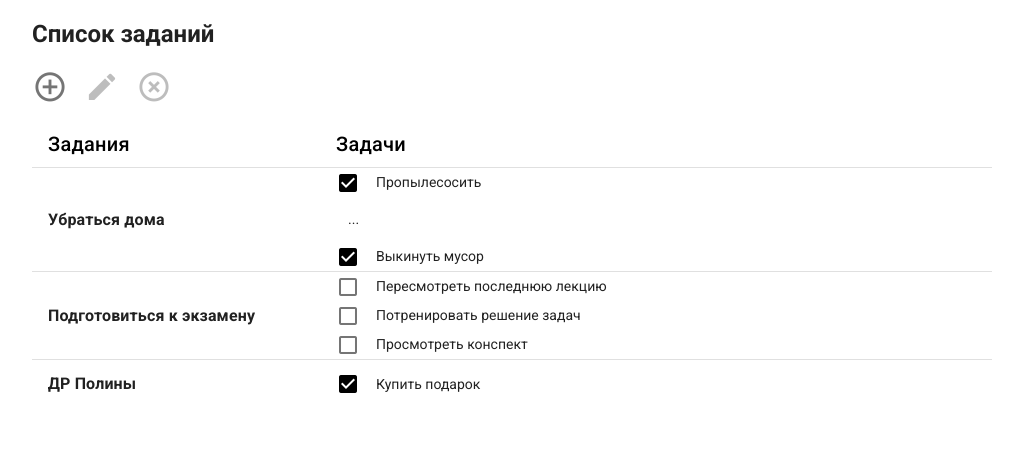
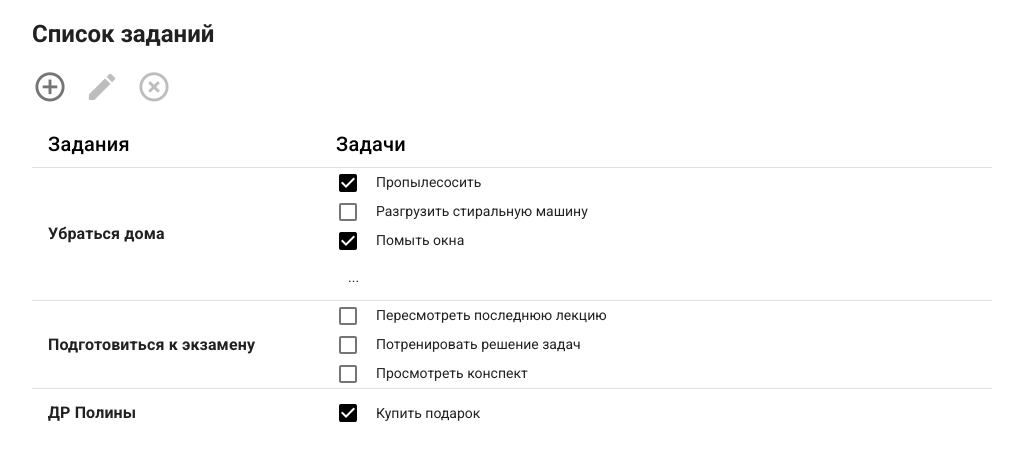
Before and after one commit to marceline223/Task-List, a Vue app: page / in a window 1280 px wide. Shown: the top 460 px of the page, without its empty margins (128-1151 px from the left). Built offline with nearby package versions, Linux system fonts and the light colour scheme.

Commit message:
Fix position of tooltip, change logic of hiding items

```diff
--- a/src/components/CurrentTaskList.vue
+++ b/src/components/CurrentTaskList.vue
@@ -21,8 +21,7 @@
             <edit-task :indexForEditing="chosenTaskIndex"
                        @closeEditDialog="showEditDialog = false"
                        @saveChanges="onClickSaveChanges(chosenTaskIndex, $event)"
-                       :key="showEditDialog"
-            ><!--!!!!!!!!!!! :key-->
+                       :key="showEditDialog">
             </edit-task>
           </v-dialog>
         </v-btn>
@@ -45,28 +44,27 @@
       <tr v-for="(task, index) in taskList"
           :key="index"
           @click="onClickTask(index)"
-          :class="rowStyle(index)"
-      >
+          :class="rowStyle(index)">
         <td class="font-weight-bold text-subtitle-1 title-column">{{ task.title }}</td>
         <!--Список задач-->
         <td class="items-column">
-          <!--Если список задач длинный, сокращаем до первого-последнего элемента-->
+          <!--Если список задач длинный, сокращаем до первых трёх элементов-->
           <div v-if="task.itemList.length > 5">
-            <!--1-й элемент-->
-            <v-container>
+            <v-container v-for="(item, item_index) in task.itemList.slice(0,3)" :key="item_index">
               <v-row>
-                <v-simple-checkbox :value="task.itemList[0].itemStatus"
-                                   @input="onInputItemStatus(index, 0, $event)"
-                                   color="black"
-
-                ></v-simple-checkbox>
+                <v-simple-checkbox :value="item.itemStatus"
+                                   @input="onInputItemStatus(index, item_index, $event)"
+                                   color="black">
+                </v-simple-checkbox>
                 <div class="text-justify item-title-container">
-                  <p class="my-1 ml-2">{{ task.itemList[0].itemTitle }}</p>
+                  <p class="my-1 ml-2">{{ item.itemTitle }}</p>
                 </div>
               </v-row>
             </v-container>
+
+            <!--всплывающая подсказка с остальными элементами-->
             <v-container>
-              <v-tooltip>
+              <v-tooltip bottom attach>
                 <template v-slot:activator="{ on, attrs }">
                   <div v-bind="attrs"
                        v-on="on">
@@ -75,26 +73,18 @@
                 </template>
                 <span>
                   <div v-for="(item, index) in task.itemList" :key="index">
-                    {{ item.itemTitle }}
+                    <v-container>
+                      <v-row>
+                        {{ item.itemTitle }}
+                        <div v-if="item.itemStatus" class="ml-3"> ✓ </div>
+                      </v-row>
+                    </v-container>
                   </div>
                 </span>
               </v-tooltip>
             </v-container>
-            <!--n-й элемент-->
-            <v-container>
-              <v-row>
-                <v-simple-checkbox :value="task.itemList[task.itemList.length-1].itemStatus"
-                                   @input="onInputItemStatus(index, 0, $event)"
-                                   color="black"
+          </div>
 
-                ></v-simple-checkbox>
-                <div class="text-justify item-title-container">
-                  <p class="my-1 ml-2">{{ task.itemList[task.itemList.length - 1].itemTitle }}</p>
-                </div>
-              </v-row>
-            </v-container>
-
-          </div>
           <div v-else>
             <v-container v-for="(item, item_index) in task.itemList"
                          :key="item_index"
--- a/src/components/EditTask.vue
+++ b/src/components/EditTask.vue
@@ -6,8 +6,7 @@
           <v-card-title>Редактирование задания</v-card-title>
           <v-btn icon
                  class="ma-3 black--text"
-                 @click="onClickCloseDialog"
-          >
+                 @click="onClickCloseDialog">
             <v-icon size="35">mdi-close-box-outline</v-icon>
           </v-btn>
         </v-row>
@@ -20,8 +19,7 @@
           <v-text-field :value="newTitle"
                         @change="onChangeTitle"
                         type="input"
-                        clearable
-          >
+                        clearable>
           </v-text-field>
         </v-row>
       </v-container>
@@ -32,17 +30,15 @@
 
           <!--добавить новую задачу-->
           <v-btn icon class="mx-2"
-                 @click="onClickAddItemButton"
-          >
-            <v-icon size="35"> mdi-plus-box-outline</v-icon>
+                 @click="onClickAddItemButton">
+            <v-icon size="35"> mdi-plus-circle-outline</v-icon>
           </v-btn>
 
           <!--удалить выбранную задачу-->
           <v-btn icon class="mx-2"
                  @click="onClickDeleteItemButton(chosenItemIndex)"
-                 :disabled="chosenItemIndex === -1"
-          >
-            <v-icon size="35"> mdi-close-box-outline</v-icon>
+                 :disabled="chosenItemIndex === -1">
+            <v-icon size="35"> mdi-close-circle-outline</v-icon>
           </v-btn>
         </v-row>
       </v-container>
@@ -59,22 +55,19 @@
         <tr v-for="(item, item_index) in newItemList"
             :key="item_index"
             @click="onClickItem(item_index)"
-            :class="rowStyle(item_index)"
-        >
+            :class="rowStyle(item_index)">
           <td>
             <v-simple-checkbox color="black"
                                @input="onInputItemStatus(item_index, $event)"
                                :value="item.itemStatus"
-                               :key="item.itemStatus"
-            >
+                               :key="item.itemStatus">
             </v-simple-checkbox>
           </td>
           <td>
             <v-text-field :value="item.itemTitle"
                           @change="onChangeItemTitle(item_index, $event)"
                           type="input"
-                          clearable
-            >
+                          clearable>
             </v-text-field>
           </td>
         </tr>
@@ -291,7 +284,7 @@ export default {
 </script>
 
 <style scoped>
-  .task-items-table {
-    max-width: 95%;
-  }
+.task-items-table {
+  max-width: 95%;
+}
 </style>
```
